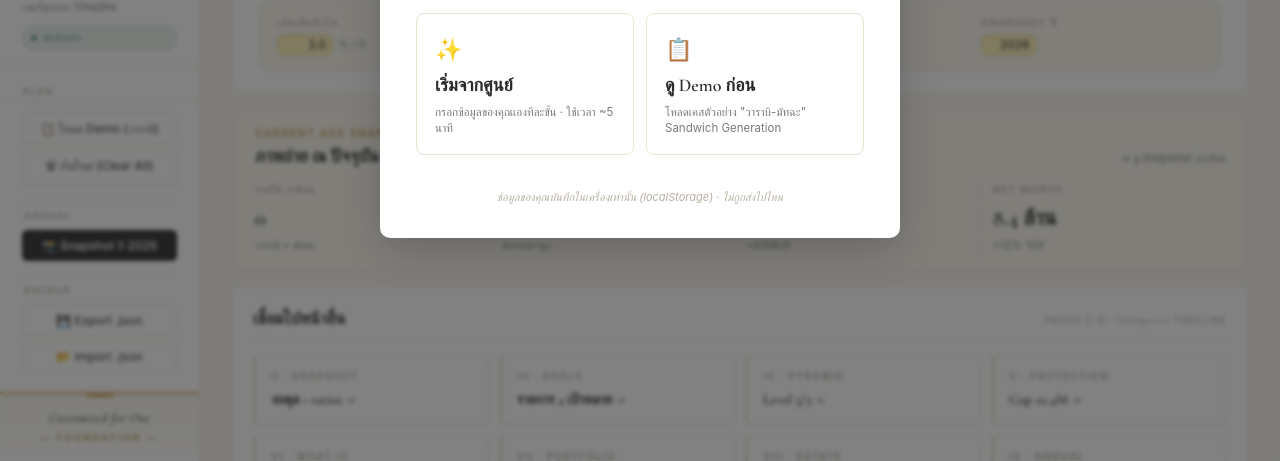
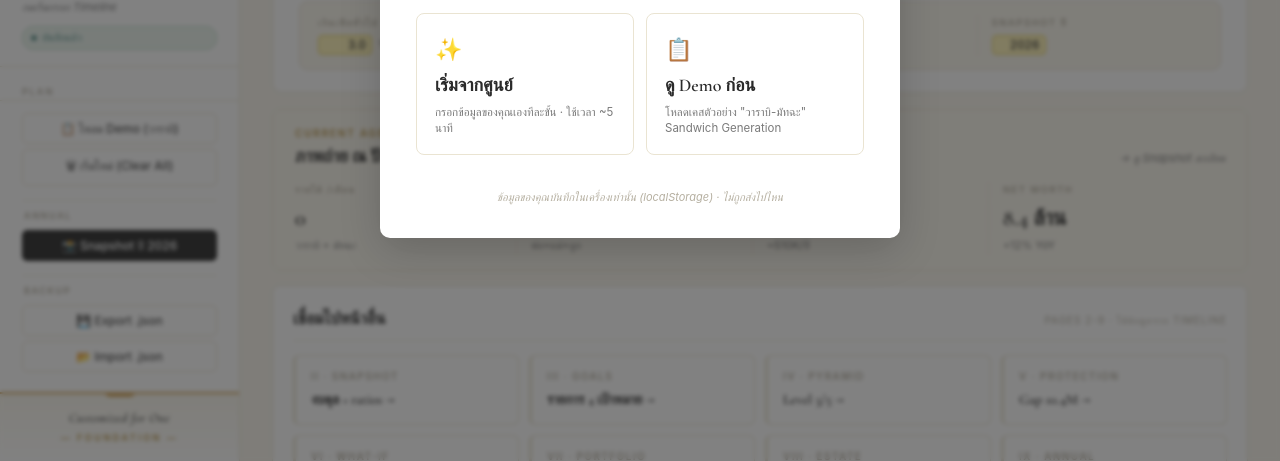
Before and after one commit to aoyoyoh/Survey, a plain HTML site: page S41_Premium_Dashboard_v3.html in a window 1280 px wide. Shown: the part 339-800 px from the top of the page. Drawn offline with nearby package versions, Linux system fonts and the light colour scheme; a web font is replaced by a local one.

Commit message:
Sidebar: widen 200px→240px, nowrap nav labels

```diff
--- a/S41_Premium_Dashboard_v3.html
+++ b/S41_Premium_Dashboard_v3.html
@@ -35,7 +35,7 @@ button{font-family:inherit;cursor:pointer;border:none;background:none;color:inhe
 
 /* Layout */
 #app{display:flex;height:100vh}
-#side{width:200px;min-width:200px;background:var(--paper);border-right:1px solid var(--line);display:flex;flex-direction:column}
+#side{width:240px;min-width:240px;background:var(--paper);border-right:1px solid var(--line);display:flex;flex-direction:column;overflow:visible}
 .brand{padding:14px 22px 18px;text-align:center}
 .brand-mark{font-family:var(--serif);font-size:28px;font-weight:600;color:var(--ink);letter-spacing:.5px;line-height:1}
 .brand-mark span{color:var(--gold)}
@@ -46,7 +46,7 @@ button{font-family:inherit;cursor:pointer;border:none;background:none;color:inhe
 .client-m{font-size:11px;color:var(--muted);font-style:italic;margin-top:2px}
 nav.pages{flex:1;padding:8px 0;overflow-y:auto}
 nav.pages .gp{padding:10px 22px 4px;font-size:9px;color:var(--faint);letter-spacing:.22em;text-transform:uppercase;font-weight:600}
-nav.pages a{display:flex;align-items:center;gap:10px;padding:8px 22px;font-size:13px;color:var(--ink-2);text-decoration:none;border-left:2px solid transparent;cursor:pointer;transition:.15s}
+nav.pages a{display:flex;align-items:center;gap:10px;padding:8px 22px;font-size:13px;color:var(--ink-2);text-decoration:none;border-left:2px solid transparent;cursor:pointer;transition:.15s;white-space:nowrap}
 nav.pages a:hover{background:var(--bg);color:var(--ink)}
 nav.pages a.on{background:var(--bg);color:var(--ink);border-left-color:var(--gold);font-weight:600}
 nav.pages a .num{font-family:var(--serif);font-style:italic;font-size:13px;color:var(--gold);min-width:18px}
```
